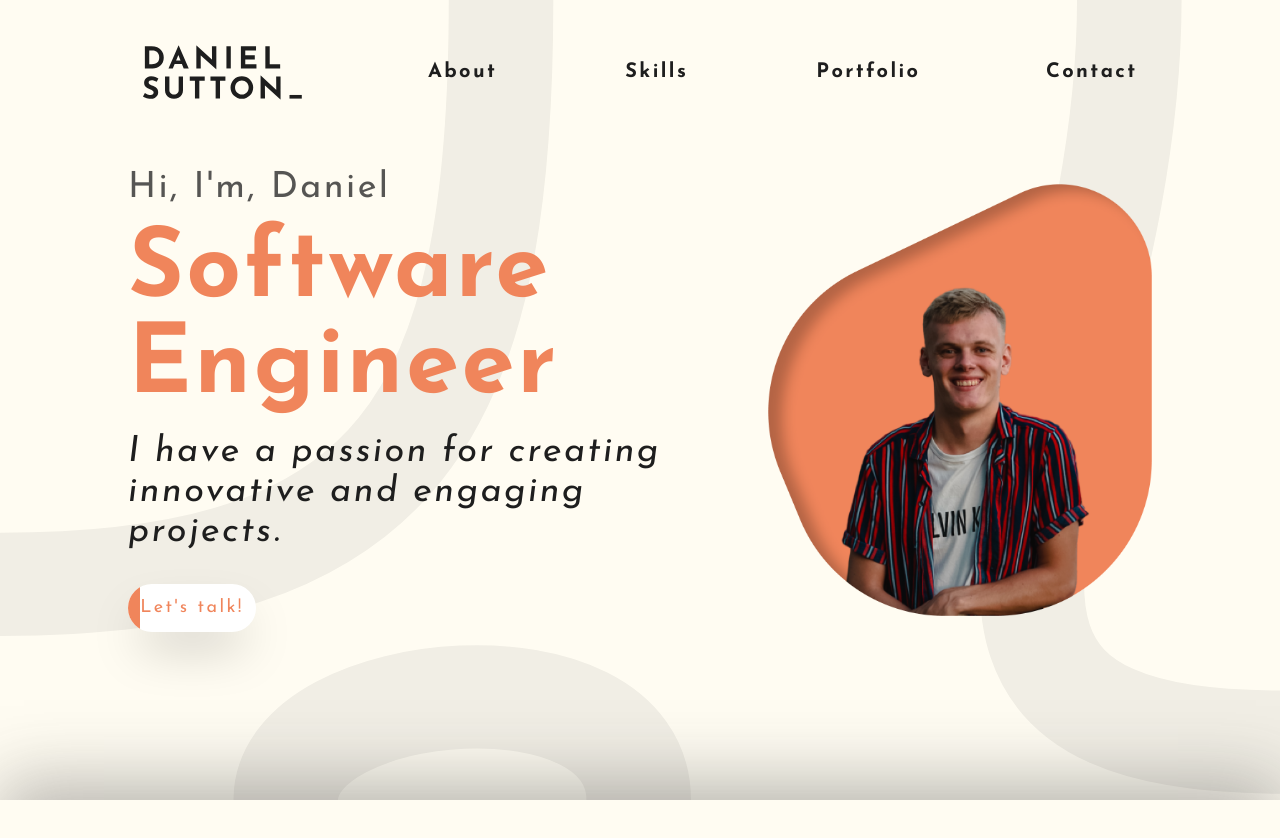
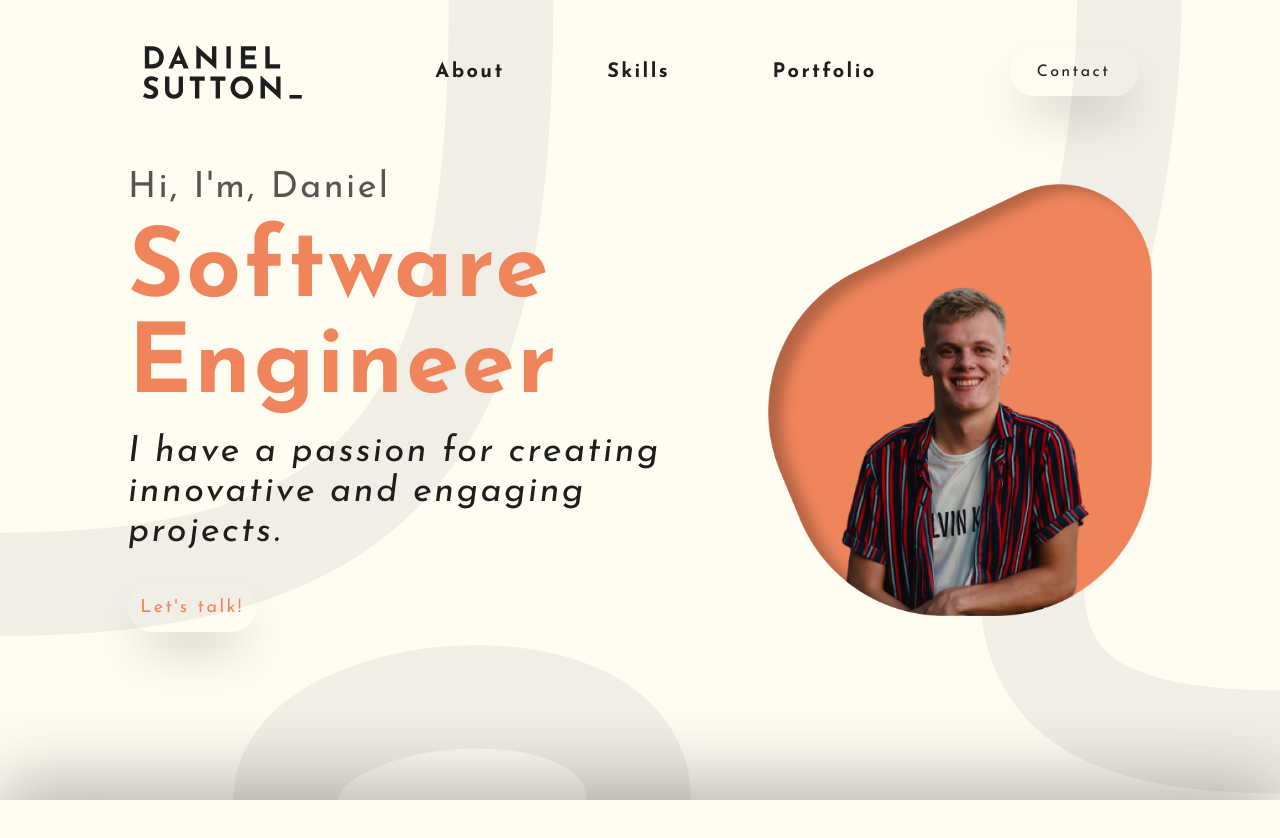
Before and after one commit to Terrell-byte/danielterrellsutton.com, a Svelte app in the folder core/: page / in a window 1280 px wide. Shown: the top 838 px of the page. Built offline with nearby package versions, Linux system fonts and the light colour scheme.

Commit message:
fixed UI bugs

```diff
--- a/core/src/App.svelte
+++ b/core/src/App.svelte
@@ -34,13 +34,24 @@
   .shadow-top {
   box-shadow: 0px -17px 68px rgba(56, 56, 56, 0.37);
   }
+  .element-1{
+    position: absolute;
+    width: 226.42px;
+    height: 243.72px;
+    left: 2710.77px;
+    top: 250.22px;
+
+    background: #F0855B;
+    box-shadow: inset 0px 12px 12px rgba(0, 0, 0, 0.25);
+    border-radius: 45px;
+  }
 </style>
 <!--Navbar-->
-<header class="fixed w-[84%] ml-[8%] mr-[8%] mt-[1%]">
+<header class="fixed w-[84%] ml-[8%] mr-[8%] mt-[1%] z-10">
   {#if showLanding}
   <nav transition:fade class={`flex justify-between items-center w-full pt-8 pb-8 transition-all duration-300 ${y > 16 && "glass"}`}>
     <div class="pl-10">
-      <svg class="w-40 h-auto -z-0" width="382" height="131" viewBox="0 0 382 131" fill="none" xmlns="http://www.w3.org/2000/svg">
+      <svg class="w-40 h-auto" width="382" height="131" viewBox="0 0 382 131" fill="none" xmlns="http://www.w3.org/2000/svg">
         <path d="M6.84002 55.9999V3.00792H22.68C28.008 3.00792 32.544 3.79992 36.288 5.38392C40.032 6.96792 43.032 9.07992 45.288 11.7199C47.592 14.3599 49.272 17.3119 50.328 20.5759C51.384 23.8399 51.912 27.1279 51.912 30.4399C51.912 34.3759 51.192 37.9279 49.752 41.0959C48.36 44.2159 46.44 46.9039 43.992 49.1599C41.544 51.3679 38.712 53.0719 35.496 54.2719C32.28 55.4239 28.872 55.9999 25.272 55.9999H6.84002ZM17.28 45.9199H23.472C26.112 45.9199 28.512 45.5839 30.672 44.9119C32.832 44.1919 34.68 43.1599 36.216 41.8159C37.8 40.4719 39 38.7919 39.816 36.7759C40.68 34.7119 41.112 32.3599 41.112 29.7199C41.112 26.2639 40.536 23.4559 39.384 21.2959C38.28 19.0879 36.888 17.3839 35.208 16.1839C33.576 14.9839 31.896 14.1679 30.168 13.7359C28.44 13.2559 26.976 13.0159 25.776 13.0159H17.28V45.9199Z" fill="#1E1E1E"/>
         <path d="M63.1946 55.9999L87.0986 0.919922H87.6746L111.579 55.9999H99.4826L84.2186 17.2639L91.7786 12.0799L73.4906 55.9999H63.1946ZM79.5386 36.8479H95.4506L99.1226 45.6319H76.2986L79.5386 36.8479Z" fill="#1E1E1E"/>
         <path d="M177.191 58.1599L137.015 21.8719L140.111 23.5999L140.327 55.9999H129.743V0.919922H130.175L169.487 37.0639L167.183 36.0559L166.967 3.00792H177.479V58.1599H177.191Z" fill="#1E1E1E"/>
@@ -61,7 +72,7 @@
 
     </div>
     <div class="justify-center">
-      <ul class="flex items-center gap-[10vw] text-xl font-bold">
+      <ul class="flex items-center gap-[8vw] text-xl font-bold">
         <li class="text-[#1E1E1E] hover:text-[#535353]">
           <a href="#about">About</a>
         </li>
@@ -76,8 +87,9 @@
       </ul>
     </div>
     <div class="pr-10">
-      <button class=" text-[#1E1E1E] hover:text-[#535353] text-xl font-bold">
-        Contact
+      <button class="group relative h-12 w-32 overflow-hidden rounded-full text-bold shadow-2xl">
+        <div class="absolute inset-0 w-0 bg-[#F0855B] transition-all duration-[250ms] ease-out group-hover:w-full"></div>
+        <span class="relative text-[#1E1E1E] group-hover:text-white">Contact</span>
       </button>
     </div>
   </nav>
@@ -105,13 +117,12 @@
         innovative and engaging<br>
         projects.<br>
       </span>
-      <button class="group relative h-12 w-32 overflow-hidden rounded-full bg-white text-lg shadow-2xl mt-8">
-        <div class="absolute inset-0 w-3 bg-[#F0855B] transition-all duration-[250ms] ease-out group-hover:w-full"></div>
+      <button class="group relative h-12 w-32 overflow-hidden rounded-full text-lg shadow-2xl mt-8">
+        <div class="absolute inset-0 w-0 bg-[#F0855B] transition-all duration-[250ms] ease-out group-hover:w-full"></div>
         <span class="relative text-[#F0855B] group-hover:text-white">Let's talk!</span>
       </button>
     </div>
     <img class="w-[30%] mr-[10%]" src={profile} alt="profile" />
-
   </div>
   {/if}
 </section>
```
